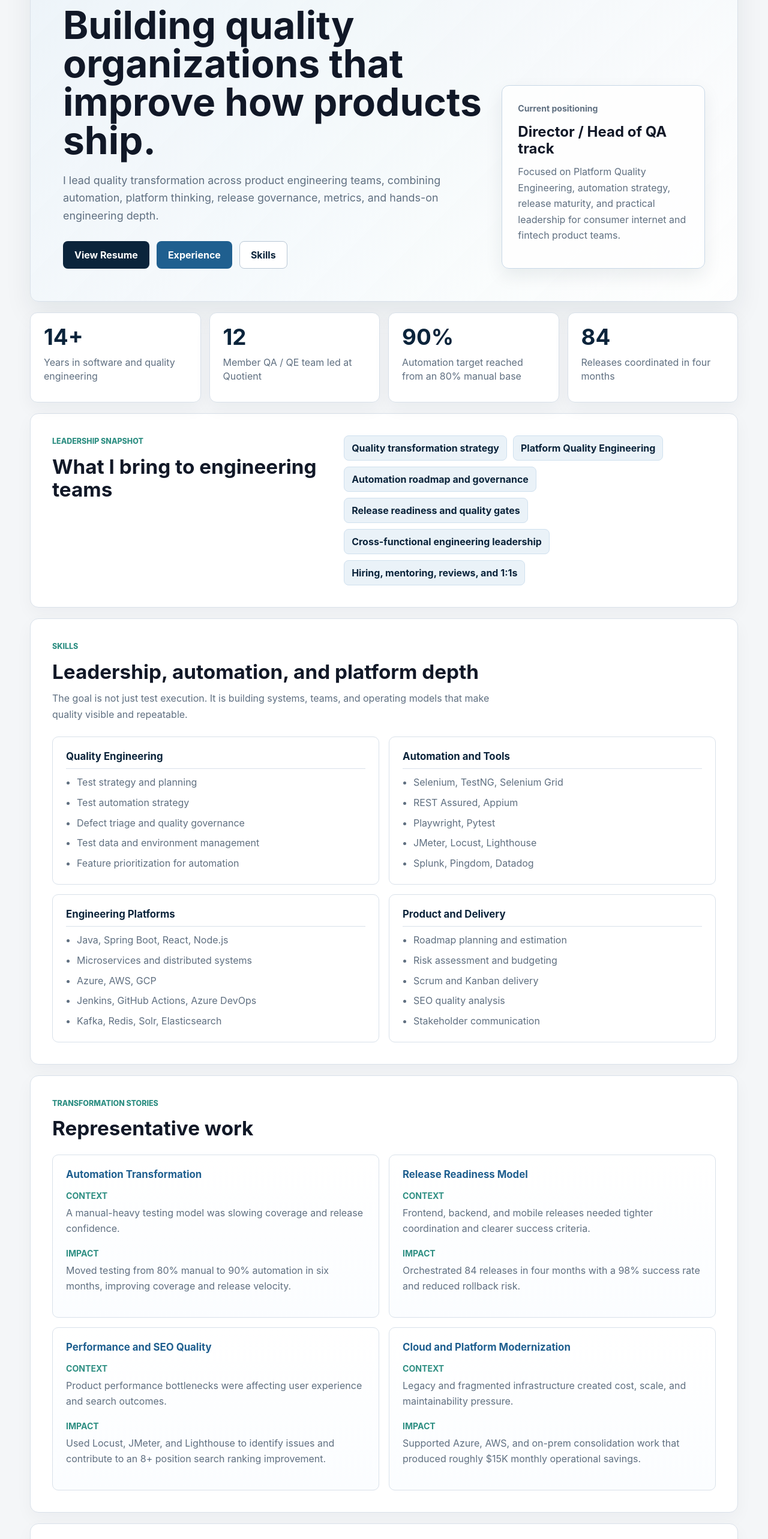
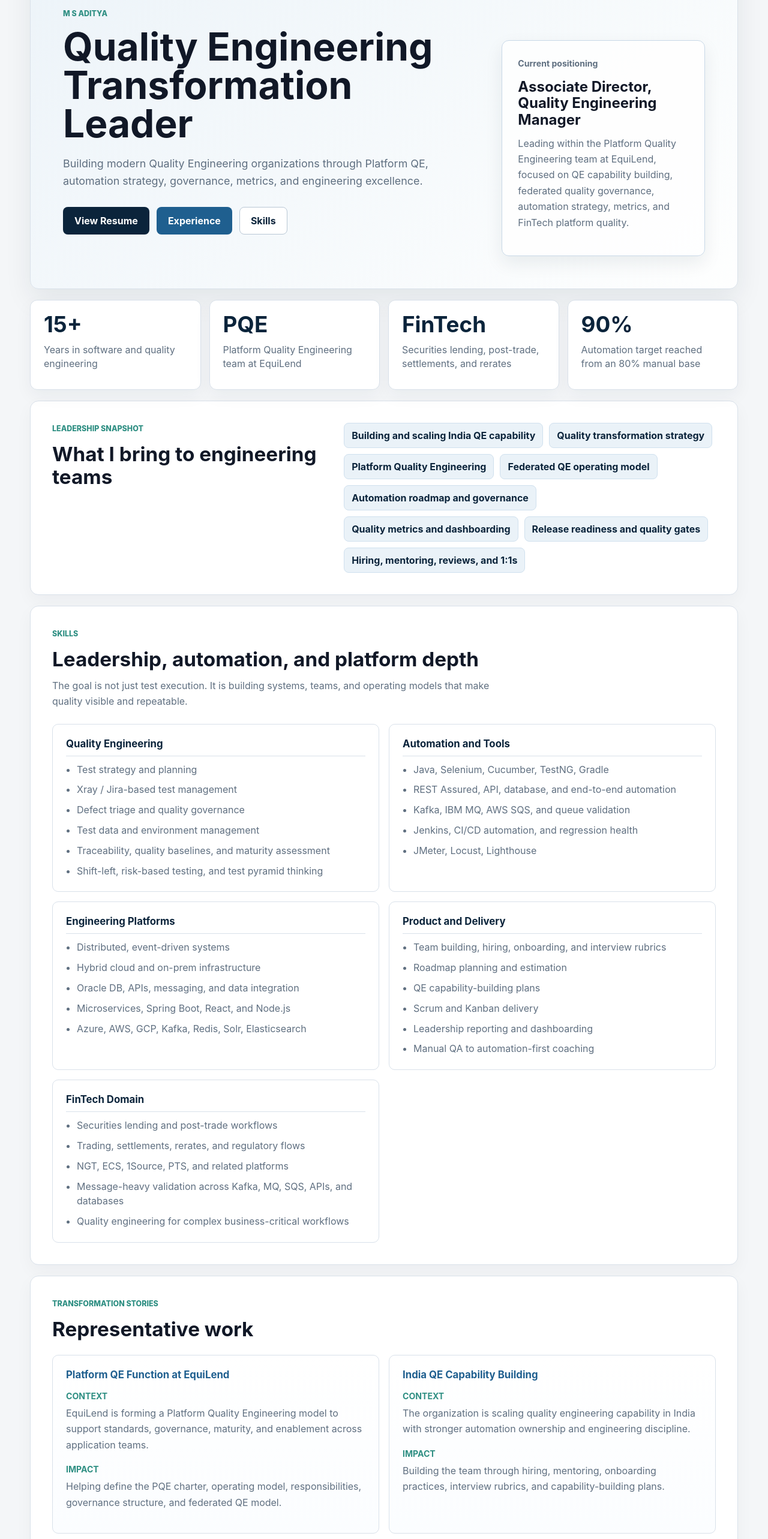
Before and after one commit to bondinthepond/bondinthepond.github.io, a React (Vite) app: page / in a window 1280 px wide. Shown: the part 180-2746 px from the top of the page at 60% size. Built offline with nearby package versions, Linux system fonts and the light colour scheme.

Commit message:
new additions to the website - 2 Added equilend stuff as well

```diff
--- a/src/App.jsx
+++ b/src/App.jsx
@@ -2,18 +2,20 @@ import React from "react";
 import "./styles.css";
 
 const stats = [
-	{value: "14+", label: "Years in software and quality engineering"},
-	{value: "12", label: "Member QA / QE team led at Quotient"},
+	{value: "15+", label: "Years in software and quality engineering"},
+	{value: "PQE", label: "Platform Quality Engineering team at EquiLend"},
+	{value: "FinTech", label: "Securities lending, post-trade, settlements, and rerates"},
 	{value: "90%", label: "Automation target reached from an 80% manual base"},
-	{value: "84", label: "Releases coordinated in four months"},
 ];
 
 const leadershipStrengths = [
+	"Building and scaling India QE capability",
 	"Quality transformation strategy",
 	"Platform Quality Engineering",
+	"Federated QE operating model",
 	"Automation roadmap and governance",
+	"Quality metrics and dashboarding",
 	"Release readiness and quality gates",
-	"Cross-functional engineering leadership",
 	"Hiring, mentoring, reviews, and 1:1s",
 ];
 
@@ -22,45 +24,72 @@ const skillGroups = [
 		title: "Quality Engineering",
 		items: [
 			"Test strategy and planning",
-			"Test automation strategy",
+			"Xray / Jira-based test management",
 			"Defect triage and quality governance",
 			"Test data and environment management",
-			"Feature prioritization for automation",
+			"Traceability, quality baselines, and maturity assessment",
+			"Shift-left, risk-based testing, and test pyramid thinking",
 		],
 	},
 	{
 		title: "Automation and Tools",
 		items: [
-			"Selenium, TestNG, Selenium Grid",
-			"REST Assured, Appium",
-			"Playwright, Pytest",
+			"Java, Selenium, Cucumber, TestNG, Gradle",
+			"REST Assured, API, database, and end-to-end automation",
+			"Kafka, IBM MQ, AWS SQS, and queue validation",
+			"Jenkins, CI/CD automation, and regression health",
 			"JMeter, Locust, Lighthouse",
-			"Splunk, Pingdom, Datadog",
 		],
 	},
 	{
 		title: "Engineering Platforms",
 		items: [
-			"Java, Spring Boot, React, Node.js",
-			"Microservices and distributed systems",
-			"Azure, AWS, GCP",
-			"Jenkins, GitHub Actions, Azure DevOps",
-			"Kafka, Redis, Solr, Elasticsearch",
+			"Distributed, event-driven systems",
+			"Hybrid cloud and on-prem infrastructure",
+			"Oracle DB, APIs, messaging, and data integration",
+			"Microservices, Spring Boot, React, and Node.js",
+			"Azure, AWS, GCP, Kafka, Redis, Solr, Elasticsearch",
 		],
 	},
 	{
 		title: "Product and Delivery",
 		items: [
+			"Team building, hiring, onboarding, and interview rubrics",
 			"Roadmap planning and estimation",
-			"Risk assessment and budgeting",
+			"QE capability-building plans",
 			"Scrum and Kanban delivery",
-			"SEO quality analysis",
-			"Stakeholder communication",
+			"Leadership reporting and dashboarding",
+			"Manual QA to automation-first coaching",
+		],
+	},
+	{
+		title: "FinTech Domain",
+		items: [
+			"Securities lending and post-trade workflows",
+			"Trading, settlements, rerates, and regulatory flows",
+			"NGT, ECS, 1Source, PTS, and related platforms",
+			"Message-heavy validation across Kafka, MQ, SQS, APIs, and databases",
+			"Quality engineering for complex business-critical workflows",
 		],
 	},
 ];
 
 const transformations = [
+	{
+		title: "Platform QE Function at EquiLend",
+		context: "EquiLend is forming a Platform Quality Engineering model to support standards, governance, maturity, and enablement across application teams.",
+		impact: "Helping define the PQE charter, operating model, responsibilities, governance structure, and federated QE model.",
+	},
+	{
+		title: "India QE Capability Building",
+		context: "The organization is scaling quality engineering capability in India with stronger automation ownership and engineering discipline.",
+		impact: "Building the team through hiring, mentoring, onboarding practices, interview rubrics, and capability-building plans.",
+	},
+	{
+		title: "Quality Metrics and Dashboarding",
+		context: "Leadership needs clearer visibility into automation coverage, release readiness, execution health, flaky tests, and quality trends.",
+		impact: "Contributing to the Platform QE Dashboard vision and data-driven reporting across applications.",
+	},
 	{
 		title: "Automation Transformation",
 		context: "A manual-heavy testing model was slowing coverage and release confidence.",
@@ -85,6 +114,33 @@ const transformations = [
 
 const experience = [
 	{
+		company: "EquiLend",
+		role: "Associate Director, Quality Engineering Manager",
+		team: "Platform Quality Engineering Team",
+		period: "Apr 2025 - Current",
+		summary:
+			"Building and operationalizing Platform Quality Engineering capability for securities lending and post-trade FinTech platforms.",
+		highlights: [
+			"Building and scaling the India Quality Engineering capability through hiring, mentoring, onboarding, interview rubrics, and QE capability plans.",
+			"Playing a key role in forming the Platform Quality Engineering function, including charter, operating model, responsibilities, standards, and governance.",
+			"Supporting a federated QE model where QEs are embedded in scrum teams while PQE provides standards, maturity models, enablement, and governance.",
+			"Driving quality transformation across test management, automation, release readiness, reporting, and engineering practices.",
+			"Helping define automation strategy across UI, API, database, queues, Kafka, AWS SQS, IBM MQ, and end-to-end business flows.",
+			"Supporting quality engineering for securities lending, post-trade, rerates, settlements, NGT, ECS, 1Source, PTS, and related platforms.",
+		],
+	},
+	{
+		company: "Career Break",
+		role: "Child care break",
+		period: "Apr 2024 - Apr 2025",
+		summary:
+			"Took an intentional child care break while continuing to stay close to modern quality engineering, distributed systems, JavaScript technologies, and foundational AI concepts.",
+		highlights: [
+			"Assisted a stealth-mode AI startup with end-to-end testing processes, tools, and quality best practices.",
+			"Continued hands-on exploration of CI/CD, AI product quality, prompt engineering, chatbots, and agents.",
+		],
+	},
+	{
 		company: "Quotient Technology",
 		role: "Engineering Manager QA",
 		period: "Nov 2017 - Apr 2024",
@@ -96,17 +152,6 @@ const experience = [
 			"Drove shift-left collaboration across developers, designers, product owners, and quality engineers.",
 			"Architected and developed Coupon Codes using Java Spring Boot microservices and React.",
 			"Mentored engineers, set goals, supported OKRs, and partnered with HR and senior leadership on hiring and planning.",
-		],
-	},
-	{
-		company: "Career Break",
-		role: "Learning, family, and advisory work",
-		period: "Apr 2024 - Current",
-		summary:
-			"Used the break intentionally for childcare, personal well-being, and focused learning in distributed systems, JavaScript technologies, and foundational AI concepts.",
-		highlights: [
-			"Assisted a stealth-mode AI startup with end-to-end testing processes, tools, and quality best practices.",
-			"Continued hands-on exploration of CI/CD, AI product quality, prompt engineering, chatbots, and agents.",
 		],
 	},
 	{
@@ -158,7 +203,7 @@ function App() {
 	return (
 		<div className="site-shell">
 			<nav className="top-nav" aria-label="Primary navigation">
-				<a className="brand" href="#top">Aditya Mallela</a>
+				<a className="brand" href="#top">Aditya M S</a>
 				<div className="nav-links">
 					<a href="#impact">Impact</a>
 					<a href="#skills">Skills</a>
@@ -169,11 +214,11 @@ function App() {
 
 			<header className="hero" id="top">
 				<div className="hero-content">
-					<p className="eyebrow">Quality Engineering Leader</p>
-					<h1>Building quality organizations that improve how products ship.</h1>
+					<p className="eyebrow">M S Aditya</p>
+					<h1>Quality Engineering Transformation Leader</h1>
 					<p className="hero-text">
-						I lead quality transformation across product engineering teams, combining automation,
-						platform thinking, release governance, metrics, and hands-on engineering depth.
+						Building modern Quality Engineering organizations through Platform QE,
+						automation strategy, governance, metrics, and engineering excellence.
 					</p>
 					<div className="hero-actions">
 						<a className="button button-primary" href="/resume/Aditya_Resume.pdf" target="_blank" rel="noreferrer">
@@ -189,10 +234,11 @@ function App() {
 				</div>
 				<aside className="hero-card" aria-label="Profile summary">
 					<p className="card-title">Current positioning</p>
-					<h2>Director / Head of QA track</h2>
+					<h2>Associate Director, Quality Engineering Manager</h2>
 					<p>
-						Focused on Platform Quality Engineering, automation strategy, release maturity,
-						and practical leadership for consumer internet and fintech product teams.
+						Leading within the Platform Quality Engineering team at EquiLend, focused on
+						QE capability building, federated quality governance, automation strategy,
+						metrics, and FinTech platform quality.
 					</p>
 				</aside>
 			</header>
@@ -271,6 +317,7 @@ function App() {
 								<div className="experience-meta">
 									<p className="role">{job.role}</p>
 									<h3>{job.company}</h3>
+									{job.team && <p className="team">{job.team}</p>}
 									<p className="period">{job.period}</p>
 								</div>
 								<div>
--- a/src/styles.css
+++ b/src/styles.css
@@ -188,6 +188,7 @@ h3 {
 .card-title,
 .label,
 .role,
+.team,
 .period {
 	color: var(--muted);
 	font-size: 0.88rem;
@@ -339,6 +340,11 @@ h3 {
 	color: var(--blue);
 }
 
+.team {
+	margin-bottom: 6px;
+	color: var(--teal);
+}
+
 .period {
 	margin-bottom: 0;
 }
```
Also changed, not shown: 1 other file (tests, documents, lock files or other folders).
